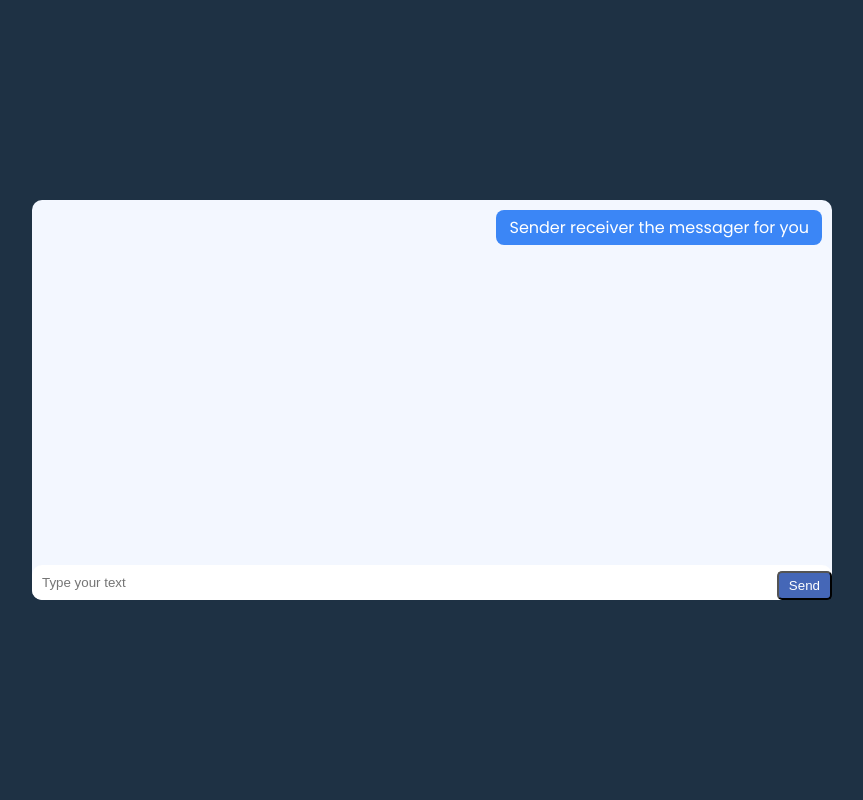
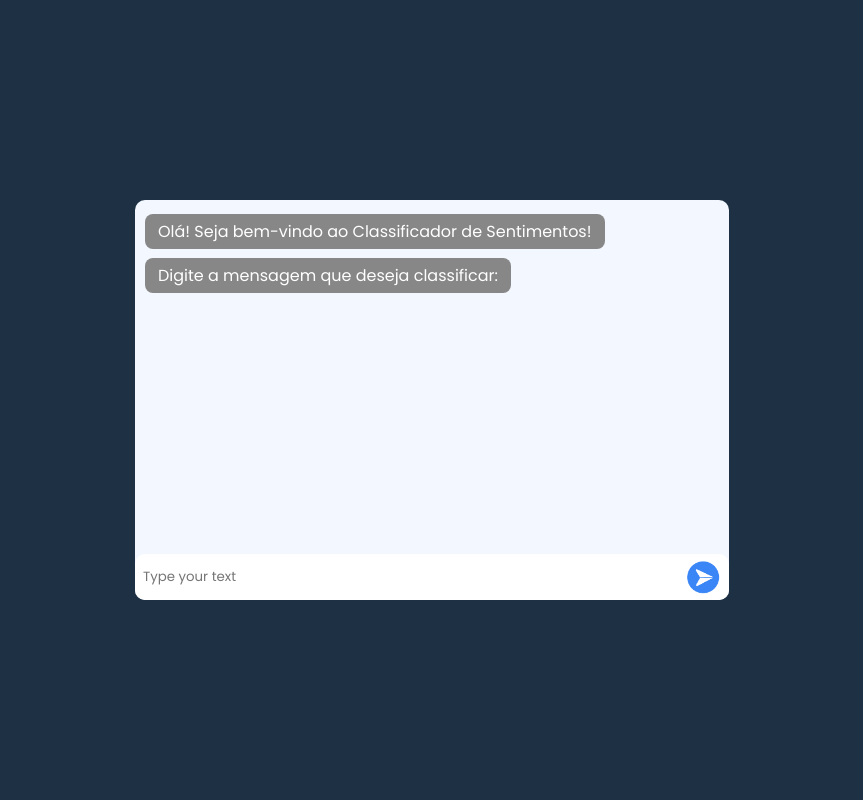
Before and after one commit to ruanllima/WebSentimentAnalysis, a Flask app: page / in a window 1280 px wide. Shown: the part 68-868 px from the top of the page, without its empty margins (208-1071 px from the left). Run offline with Flask 3, Linux system fonts and the light colour scheme; parts of the project's set-up code (start-up, migrations or seed data) failed here and were passed over.

Commit message:
STYLE | Improving chat design

```diff
--- a/app/static/css/style.css
+++ b/app/static/css/style.css
@@ -41,7 +41,8 @@
     background: #f3f7ffff;
     align-items: center;
     height: 400px;
-    width: 100%;
+    width: 55%;
+    min-width: 70vh;
     max-width: 800px;
     border-radius: 10px;
     position: relative;
@@ -49,25 +50,38 @@
 
 .app-form input {
     border-radius: 10px;
-    padding: 10px;
+    padding: 13px 8px;
     width: 100%;
     max-width: 800px;
     align: bottom;
+    outline: none;
     position: absolute;
     bottom: 0;
     border: none;
     box-sizing: border-box;
+    font-family: Poppins, sans serif;
 }
 
-.app-form button {
+.form-button-send {
     margin-top: 15px;
-    padding: 5px 10px;
-    border-radius: 5px;
-    background: #4567B7;
-    color: white;
+    height: 40px;
     position: absolute;
     right: 0;
     bottom: 0;
+    margin-bottom: 3px;
+    border: none;
+    background: none;
+}
+
+.form-button-send:hover img {
+    content: url('/static/media/sendHover.svg');
+}
+
+.form-bottom {
+    display: flex;
+    flex-direction: inline;
+    width: 100%;
+    height: auto;
 }
 
 .indicator {
@@ -98,7 +112,7 @@
     height: 90%;
     width: 100%;
     overflow-y: auto;
-    margin-bottom: auto;
+    margin: 8px 0px 50px 0px;
 }
 
 .conteiner-msg {
@@ -114,7 +128,7 @@
     padding: 5px 13px;
     border-radius: 8px;
     color: white;
-    margin: 10px;
+    margin: 6px 10px 3px 10px;
 }
 
 .recipient-msg {
@@ -123,11 +137,5 @@
     padding: 5px 13px;
     border-radius: 8px;
     color: white;
-    margin: 10px;
+    margin: 6px 10px 3px 10px;
 }
-
-.form-bottom {
-    display: flex;
-    flex-direction: inline;
-    width: 100%;
-}
--- a/app/templates/index.html
+++ b/app/templates/index.html
@@ -19,15 +19,17 @@
             <form id="app-form" class="app-form">
                 <div id="scroll-msg" class="scroll-msg">
                     <div id="conteiner-msg" class="conteiner-msg">
-                        <div class="sender-msg">Sender receiver the messager for you</div>
+                        <div class="recipient-msg">Olá! Seja bem-vindo ao Classificador de Sentimentos!</div>
+                        <div class="recipient-msg">Digite a mensagem que deseja classificar: </div>
+
                     </div>
                 </div>
 
                 <div class="form-bottom">
                     <input name="text" type="text" placeholder="Type your text">
-                    <button>Send</button>
+                    <button class="form-button-send">
+                        <img height="40px" src="../static/media/send.png" alt=""></button>
                 </div>
-
 
             </form>
 
```
Also changed, not shown: app/static/media/send.png (added), app/static/media/sendHover.svg (added).
